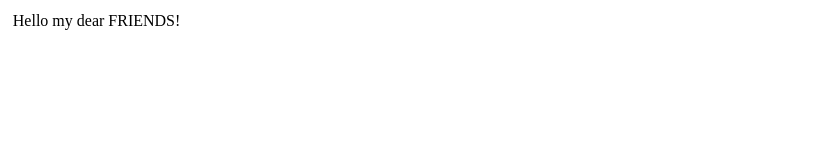
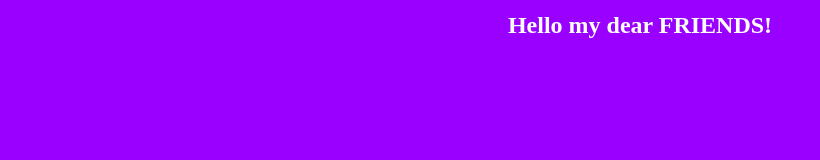
Before and after one commit to TetianaChykalova/git-terminal-test, a plain HTML site: page git-terminal-test/index.html in a window 1280 px wide. Shown: the whole page, without its empty margins (0-820 px from the left). Drawn offline with Linux system fonts and the light colour scheme.

Commit message:
change bg im branch bg-purple

```diff
--- a/git-terminal-test/css/style.css
+++ b/git-terminal-test/css/style.css
@@ -40,6 +40,12 @@ h1, h2, h3, h4, h5, h6 {font-size: inherit; font-weight: 400;}
 /*..............................*/
 
 body {
-    background: #ffffff;
+    background: #9900ff;
     padding: 1%;
 }
+h1  {
+    color: white;
+    text-align: center;
+    font-size: 24px;
+    font-weight: 700;
+}
```
